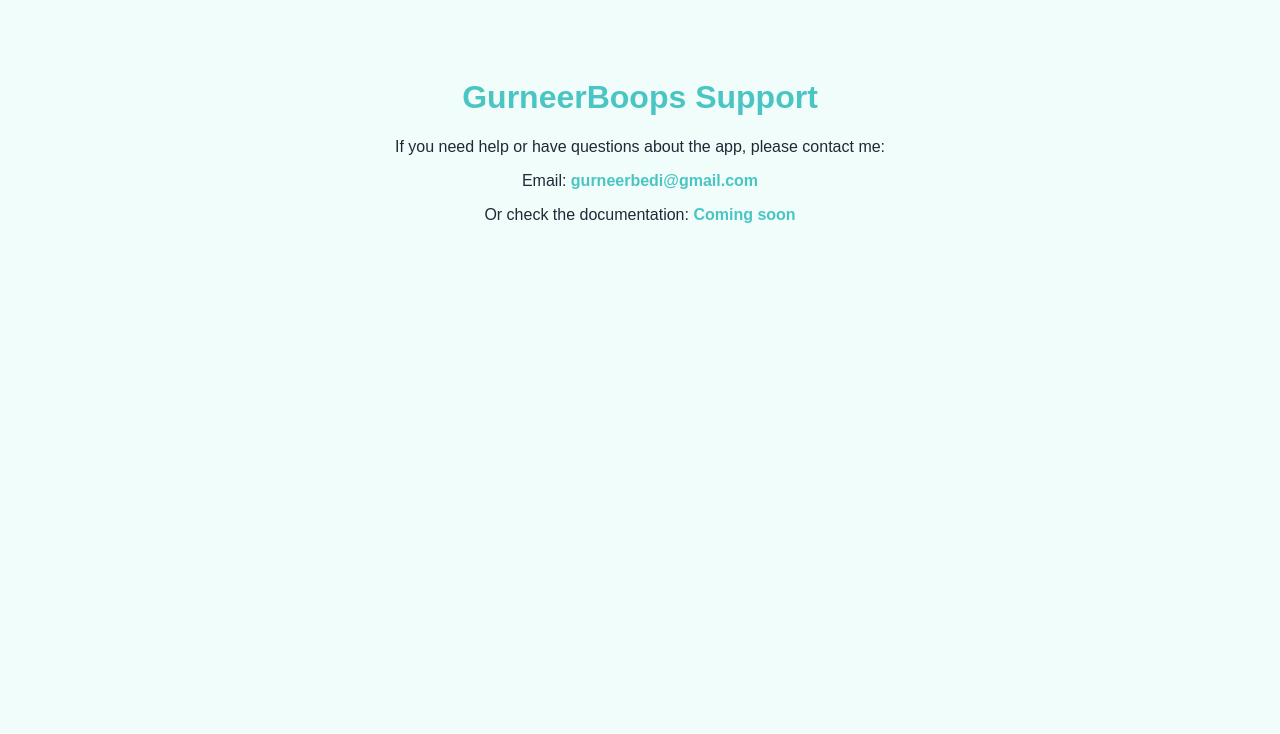
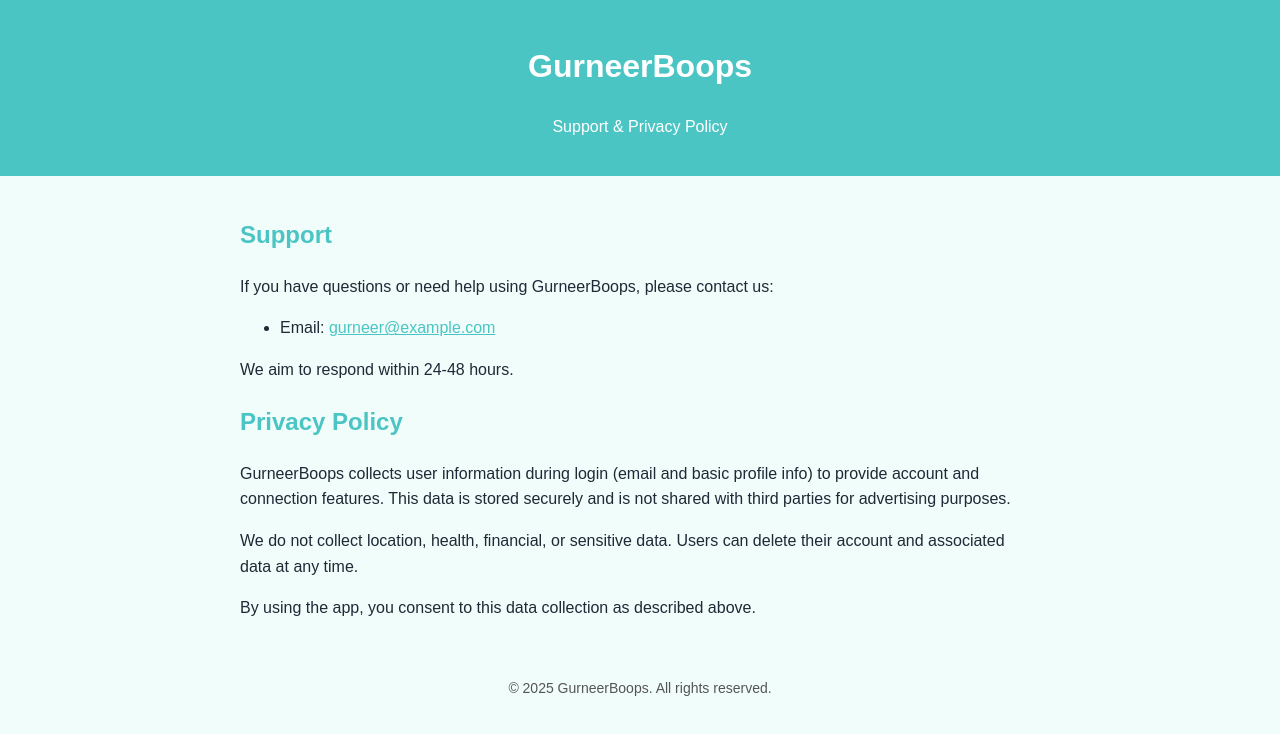
Before and after one commit to gurneerbedi/GurneerBoops-Support, a plain HTML site: page index.html in a window 1280 px wide. Drawn offline with Linux system fonts and the light colour scheme.

Commit message:
Update index.html

```diff
--- a/index.html
+++ b/index.html
@@ -3,18 +3,67 @@
 <head>
   <meta charset="UTF-8">
   <meta name="viewport" content="width=device-width, initial-scale=1.0">
-  <title>GurneerBoops Support</title>
+  <title>GurneerBoops - Support & Privacy Policy</title>
   <style>
-    body { font-family: Arial, sans-serif; text-align: center; padding: 50px; background-color: #f0fdfa; color: #1f2937; }
-    h1 { color: #4bc5c4; }
-    a { color: #4bc5c4; text-decoration: none; font-weight: bold; }
-    a:hover { text-decoration: underline; }
+    body {
+      font-family: Arial, sans-serif;
+      line-height: 1.6;
+      margin: 0;
+      padding: 0;
+      background-color: #f0fdfa;
+      color: #1f2937;
+    }
+    header {
+      background-color: #4bc5c4;
+      color: white;
+      padding: 20px;
+      text-align: center;
+    }
+    main {
+      padding: 20px;
+      max-width: 800px;
+      margin: auto;
+    }
+    h2 {
+      color: #4bc5c4;
+    }
+    a {
+      color: #4bc5c4;
+    }
+    footer {
+      text-align: center;
+      padding: 20px;
+      font-size: 14px;
+      color: #555;
+    }
   </style>
 </head>
 <body>
-  <h1>GurneerBoops Support</h1>
-  <p>If you need help or have questions about the app, please contact me:</p>
-  <p>Email: <a href="mailto:gurneerbedi@gmail.com">gurneerbedi@gmail.com</a></p>
-  <p>Or check the documentation: <a href="#">Coming soon</a></p>
+  <header>
+    <h1>GurneerBoops</h1>
+    <p>Support & Privacy Policy</p>
+  </header>
+
+  <main>
+    <section id="support">
+      <h2>Support</h2>
+      <p>If you have questions or need help using GurneerBoops, please contact us:</p>
+      <ul>
+        <li>Email: <a href="mailto:gurneer@example.com">gurneer@example.com</a></li>
+      </ul>
+      <p>We aim to respond within 24-48 hours.</p>
+    </section>
+
+    <section id="privacy">
+      <h2>Privacy Policy</h2>
+      <p>GurneerBoops collects user information during login (email and basic profile info) to provide account and connection features. This data is stored securely and is not shared with third parties for advertising purposes.</p>
+      <p>We do not collect location, health, financial, or sensitive data. Users can delete their account and associated data at any time.</p>
+      <p>By using the app, you consent to this data collection as described above.</p>
+    </section>
+  </main>
+
+  <footer>
+    &copy; 2025 GurneerBoops. All rights reserved.
+  </footer>
 </body>
 </html>
```
